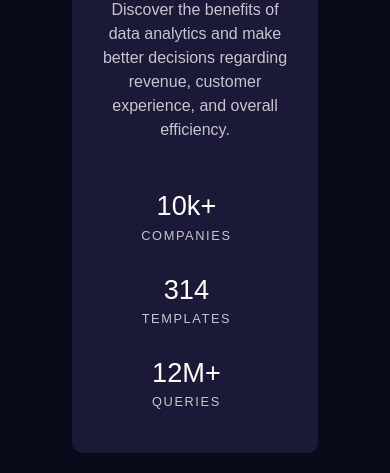
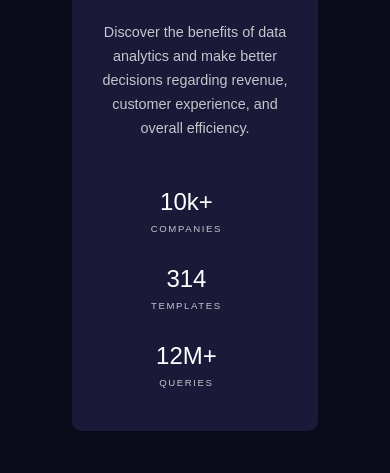
Before and after one commit to pedrolmr/stats-preview-card-component-main, a plain HTML site: page index.html in a window 390 px wide. Shown: the part 506-979 px from the top of the page. After the commit the page ends 957 px from the top, so only its background shows below. Drawn offline with Linux system fonts and the light colour scheme.

Commit message:
font-size modified

```diff
--- a/index.html
+++ b/index.html
@@ -58,16 +58,7 @@
         </section>
       </div>
 
-      <div class="right-side">
-        <!-- <img src="./images/image-header-desktop.jpg" /> -->
-      </div>
+      <div class="right-side"></div>
     </div>
-
-    <!-- <div class="attribution">
-      Challenge by
-      <a href="https://www.frontendmentor.io?ref=challenge" target="_blank"
-        >Frontend Mentor</a
-      >. Coded by <a href="#">Your Name Here</a>.
-    </div> -->
   </body>
 </html>
--- a/style.css
+++ b/style.css
@@ -109,7 +109,6 @@ body {
     margin-top: 200px;
   }
   .container .right-side {
-    /* width: 90%; */
     border-top-right-radius: 10px;
     border-top-left-radius: 10px;
     border-bottom-right-radius: 0;
@@ -122,7 +121,6 @@ body {
     background-position: center;
     background-repeat: no-repeat;
     background-size: cover;
-    /* padding: 5px; */
     height: 200px;
     box-sizing: border-box;
   }
@@ -138,7 +136,6 @@ body {
   }
 
   .container .left-side header h1 {
-    /* font-weight: 500; */
     margin-top: 40px;
     font-size: 1.7rem;
     line-height: 2.4rem;
@@ -146,6 +143,7 @@ body {
   }
   .container .left-side header p {
     text-align: center;
+    font-size: 0.9rem;
   }
 
   .container .left-side section {
@@ -157,4 +155,13 @@ body {
     text-align: center;
     margin-bottom: 30px;
   }
+
+  .container .left-side section .bottom-item h3 {
+    font-size: 1.5rem;
+    /* font-weight: bold; */
+  }
+
+  .container .left-side section .bottom-item p {
+    font-size: 0.6rem;
+  }
 }
```
